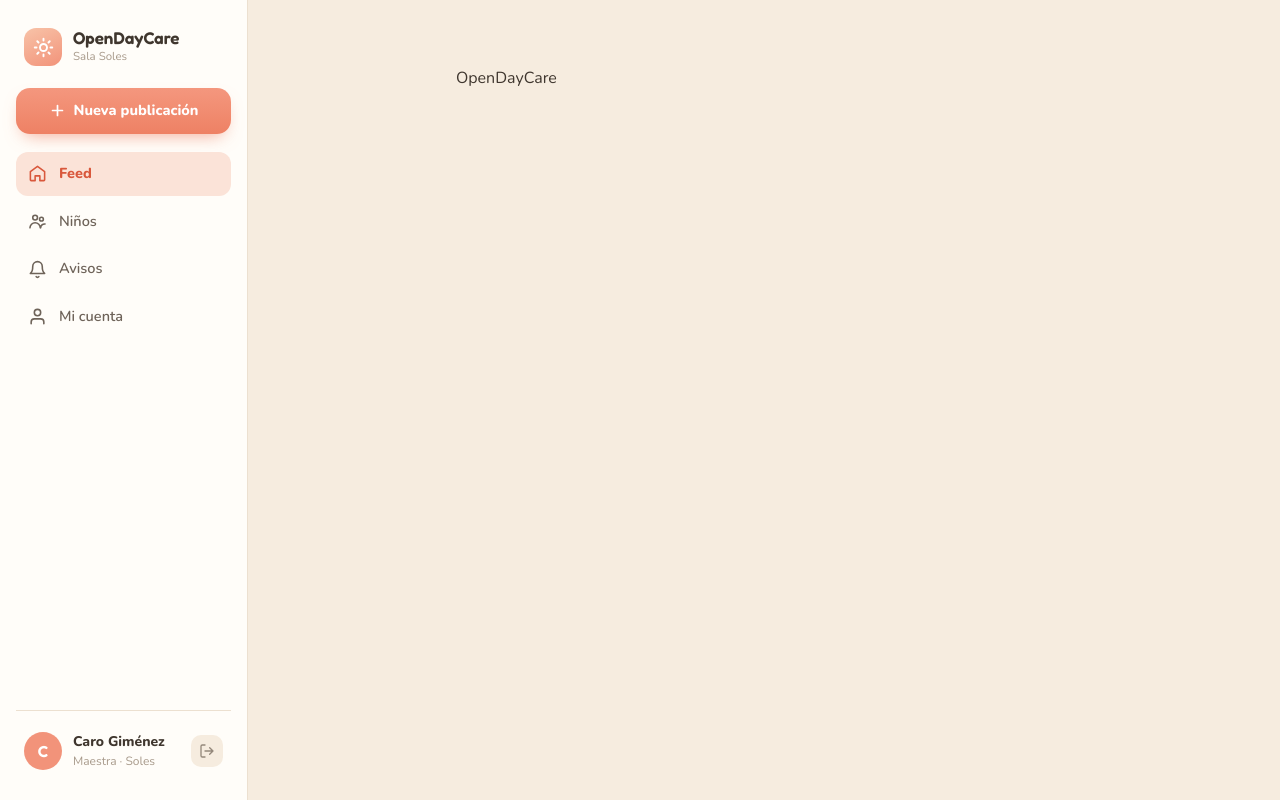
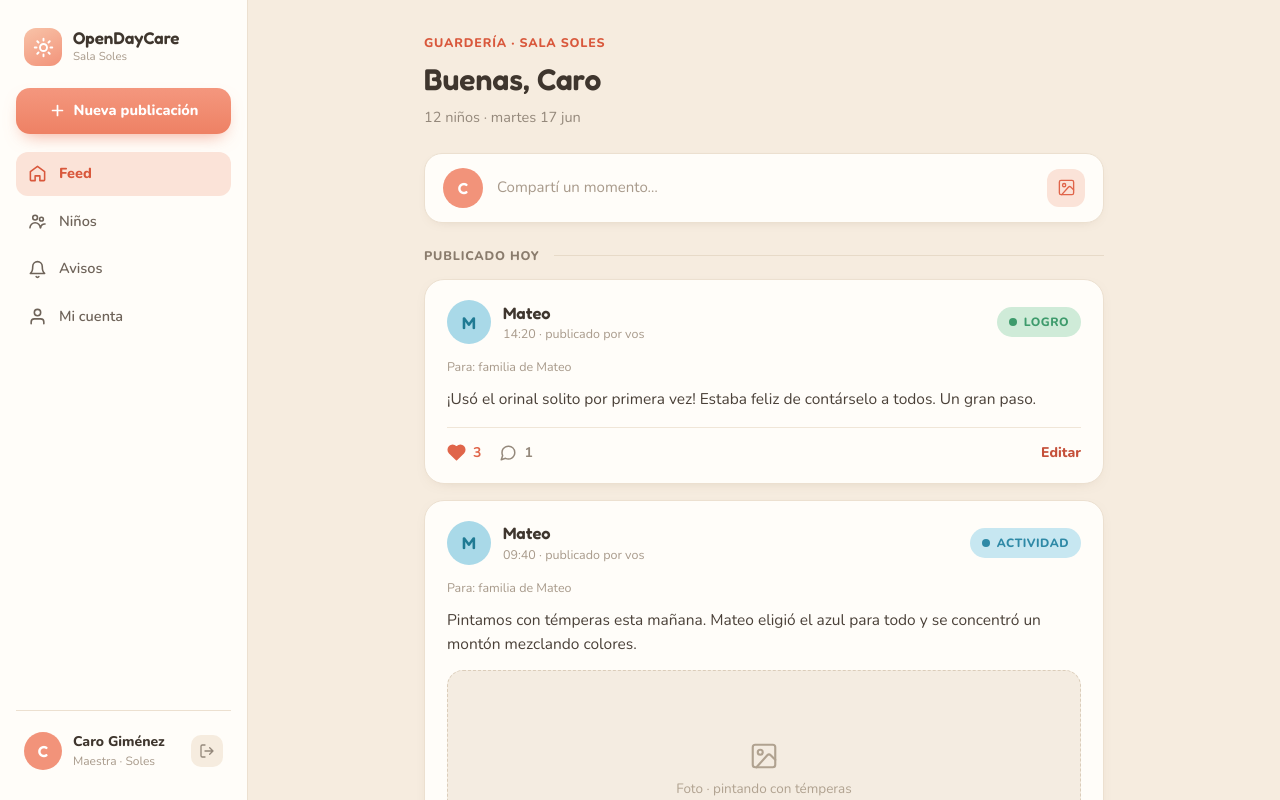
Before and after one commit to LuisKevinDev/opendaycare, a Next.js app: page / in a window 1280 px wide. Shown: the top 800 px of the page. Built offline with nearby package versions, Linux system fonts and the light colour scheme.

Commit message:
feat: change fase 10

```diff
--- a/app/page.tsx
+++ b/app/page.tsx
@@ -1,3 +1,38 @@
+import Link from "next/link";
+import { PostCard } from "./_components/post-card";
+import { CameraIcon } from "./_components/icons";
+import { CLASSROOM } from "./_data/classroom";
+import { POSTS } from "./_data/posts";
+
 export default function HomePage() {
-  return <main className="p-8">OpenDayCare</main>;
+  return (
+    <>
+      <header className="mb-6">
+        <p className="mb-1 text-[12.5px] font-extrabold tracking-[0.8px] text-eyebrow">{CLASSROOM.eyebrow}</p>
+        <h1 className="font-title text-[30px] font-semibold text-ink">{CLASSROOM.greeting}</h1>
+        <p className="mt-[5px] text-[14.5px] text-mute">{CLASSROOM.headerMeta}</p>
+      </header>
+      <Link
+        href="/crear-publicacion"
+        className="mb-6 flex items-center gap-[14px] rounded-[18px] border border-line bg-card p-[14px_18px] shadow-[0_4px_14px_-10px_rgba(120,90,60,0.4)]"
+      >
+        <span className="flex size-10 shrink-0 items-center justify-center rounded-full bg-avatar-teacher font-title text-[16px] font-semibold text-white">
+          {CLASSROOM.teacher.initial}
+        </span>
+        <span className="flex-1 text-[15px] text-mute-soft">Compartí un momento…</span>
+        <span className="flex size-[38px] shrink-0 items-center justify-center rounded-xl bg-nav-active text-like">
+          <CameraIcon className="size-[19px]" />
+        </span>
+      </Link>
+      <div className="mb-[14px] flex items-center gap-[14px]">
+        <span className="text-[12.5px] font-extrabold tracking-[0.8px] text-[#8A7C6D]">PUBLICADO HOY</span>
+        <span className="h-px flex-1 bg-rule" />
+      </div>
+      <div className="flex flex-col gap-4">
+        {POSTS.map((post) => (
+          <PostCard key={post.id} post={post} />
+        ))}
+      </div>
+    </>
+  );
 }
```
